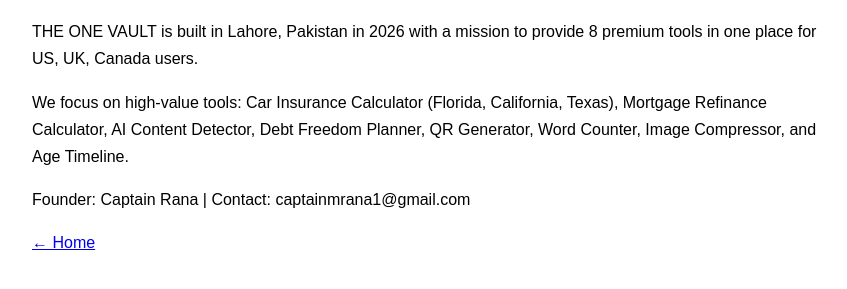
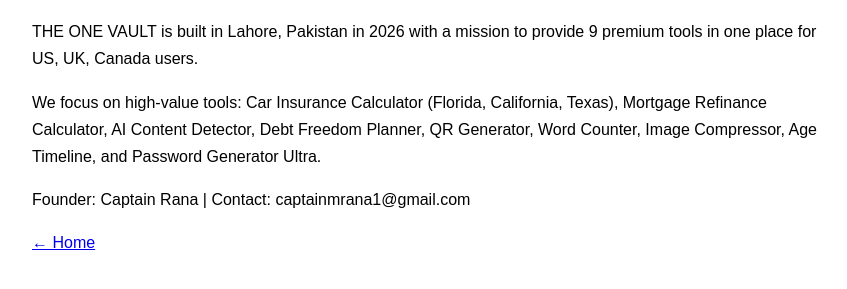
Before and after one commit to anas424-collab/theonevault, a plain HTML site: page About.html in a window 1280 px wide. Shown: the part 109-398 px from the top of the page, without its empty margins (208-1055 px from the left). Drawn offline with Linux system fonts and the light colour scheme.

Commit message:
Update About.html: 9 premium tools, add Password Generator

```diff
--- a/About.html
+++ b/About.html
@@ -1 +1 @@
-<!DOCTYPE html><html><head><meta charset="UTF-8"><meta name="viewport" content="width=device-width,initial-scale=1"><title>About</title><style>body{font-family:sans-serif;max-width:800px;margin:auto;padding:30px;line-height:1.7}</style></head><body><h1>About THE ONE VAULT</h1><p>THE ONE VAULT is built in Lahore, Pakistan in 2026 with a mission to provide 8 premium tools in one place for US, UK, Canada users.</p><p>We focus on high-value tools: Car Insurance Calculator (Florida, California, Texas), Mortgage Refinance Calculator, AI Content Detector, Debt Freedom Planner, QR Generator, Word Counter, Image Compressor, and Age Timeline.</p><p>Founder: Captain Rana | Contact: captainmrana1@gmail.com</p><a href="index.html">← Home</a></body></html>
+<!DOCTYPE html><html><head><meta charset="UTF-8"><meta name="viewport" content="width=device-width,initial-scale=1"><title>About</title><style>body{font-family:sans-serif;max-width:800px;margin:auto;padding:30px;line-height:1.7}</style></head><body><h1>About THE ONE VAULT</h1><p>THE ONE VAULT is built in Lahore, Pakistan in 2026 with a mission to provide 9 premium tools in one place for US, UK, Canada users.</p><p>We focus on high-value tools: Car Insurance Calculator (Florida, California, Texas), Mortgage Refinance Calculator, AI Content Detector, Debt Freedom Planner, QR Generator, Word Counter, Image Compressor, Age Timeline, and Password Generator Ultra.</p><p>Founder: Captain Rana | Contact: captainmrana1@gmail.com</p><a href="index.html">← Home</a></body></html>
```
